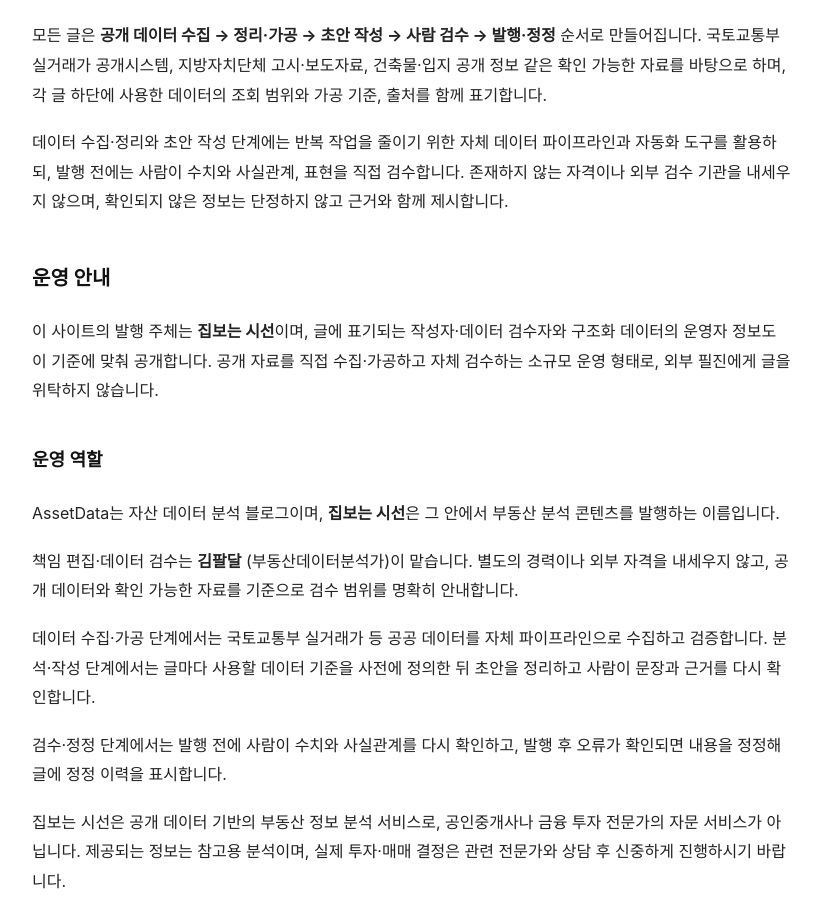
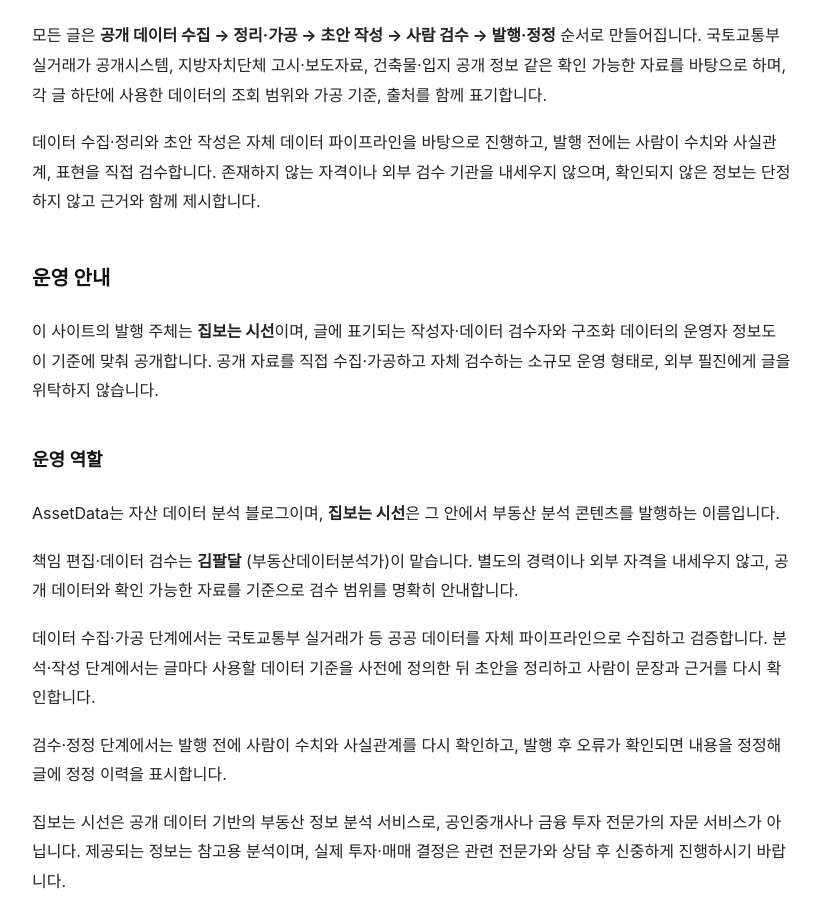
Before and after one commit to mungchi2/assetdata, a Next.js app: page /apt/about in a window 1280 px wide. Shown: the part 860-1779 px from the top of the page, without its empty margins (228-1049 px from the left). Built offline with nearby package versions, Linux system fonts and the light colour scheme.

Commit message:
공개 문구에서 자동화 언급 제거
Co-Authored-By: Claude Fable 5 <noreply@anthropic.com>

```diff
--- a/app/apt/about/page.tsx
+++ b/app/apt/about/page.tsx
@@ -52,10 +52,9 @@ export default function AboutPage() {
           가공 기준, 출처를 함께 표기합니다.
         </p>
         <p>
-          데이터 수집·정리와 초안 작성 단계에는 반복 작업을 줄이기 위한 자체 데이터 파이프라인과
-          자동화 도구를 활용하되, 발행 전에는 사람이 수치와 사실관계, 표현을 직접 검수합니다.
-          존재하지 않는 자격이나 외부 검수 기관을 내세우지 않으며, 확인되지 않은 정보는 단정하지 않고
-          근거와 함께 제시합니다.
+          데이터 수집·정리와 초안 작성은 자체 데이터 파이프라인을 바탕으로 진행하고, 발행 전에는 사람이
+          수치와 사실관계, 표현을 직접 검수합니다. 존재하지 않는 자격이나 외부 검수 기관을 내세우지
+          않으며, 확인되지 않은 정보는 단정하지 않고 근거와 함께 제시합니다.
         </p>
       </div>
 
--- a/app/page.tsx
+++ b/app/page.tsx
@@ -104,8 +104,8 @@ export default function RootPage() {
           <h2 style={{ fontSize: "24px", fontWeight: 800, color: "#111", marginBottom: "14px" }}>글이 만들어지는 방식</h2>
           <p style={{ fontSize: "15px", color: "#555", lineHeight: 1.75, marginBottom: "10px" }}>
             공개 데이터 수집, 가공, 초안 작성, 사람 검수, 발행·정정의 순서로 글을 만듭니다.
-            반복 정리 작업에는 자체 데이터 파이프라인과 자동화를 활용하지만, 발행 전에는 사람이 수치와
-            사실관계를 다시 확인합니다.
+            데이터 수집·정리와 초안 작성은 자체 데이터 파이프라인을 바탕으로 진행하고, 발행 전에는
+            사람이 수치와 사실관계를 다시 확인합니다.
           </p>
           <p style={{ fontSize: "15px", color: "#555", lineHeight: 1.75, margin: 0 }}>
             운영 방식과 정정 원칙은 <Link href="/apt/about">소개 페이지</Link>에서 자세히 안내합니다.
```
